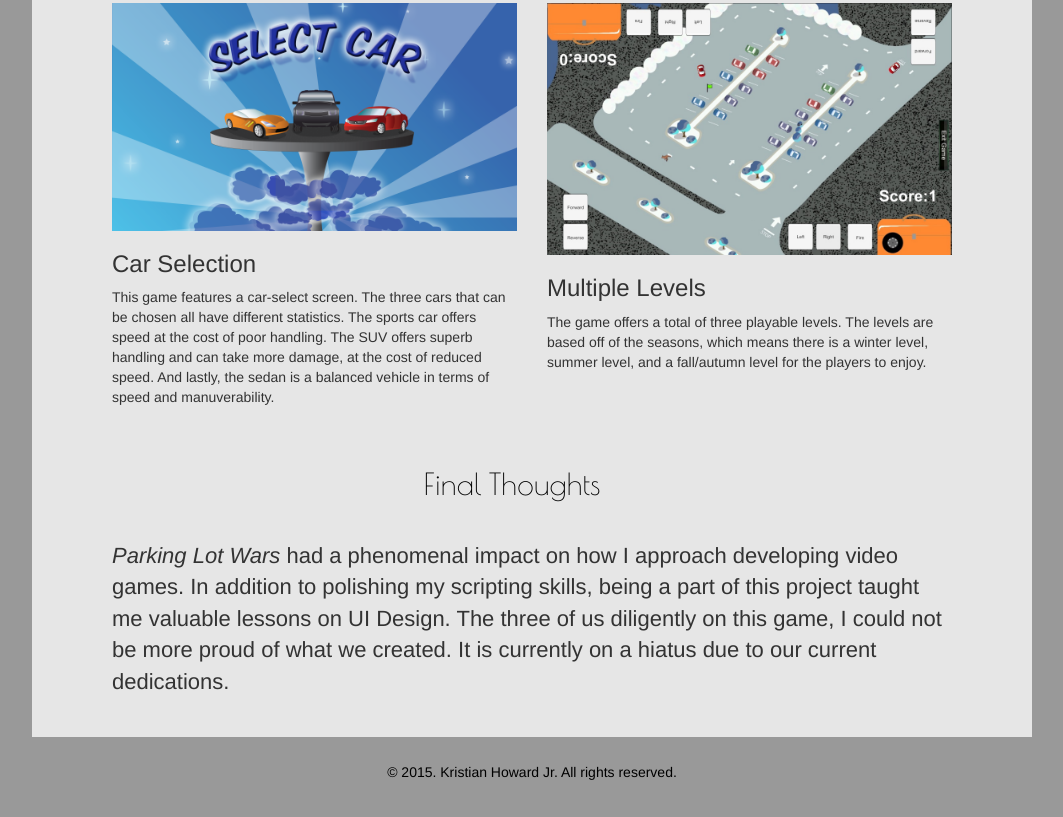
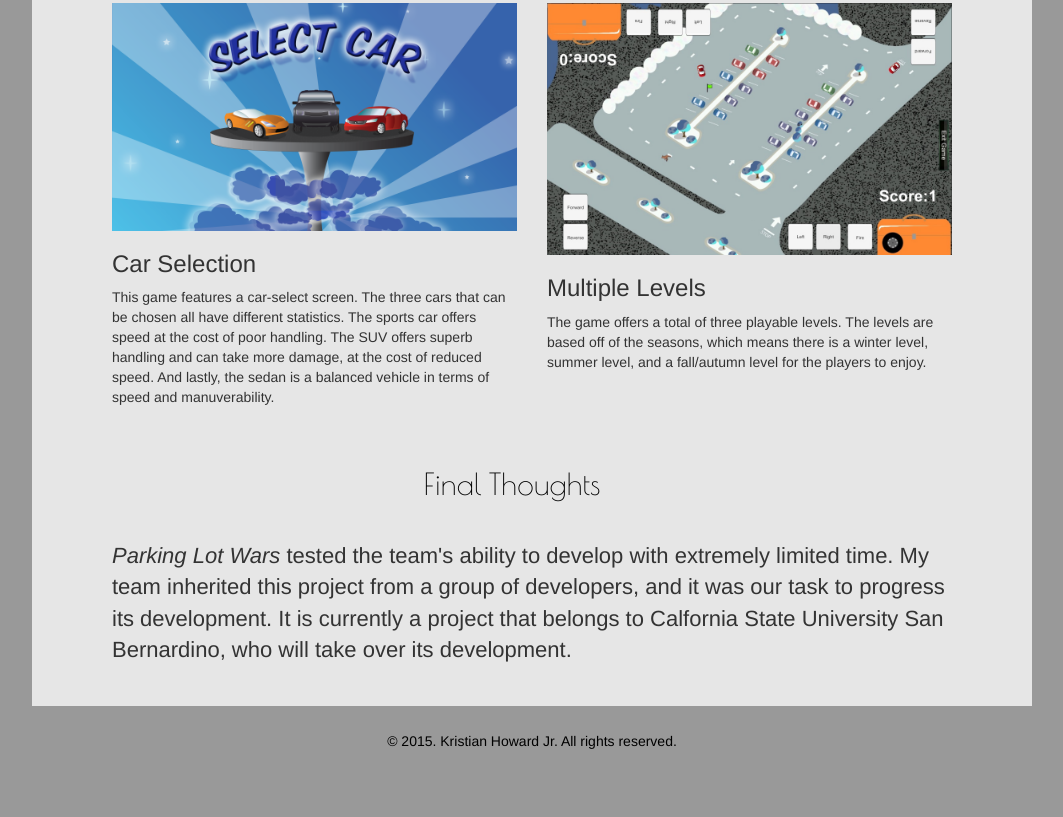
Before and after one commit to bbkkristian/kristianhoward.github.io, a plain HTML site: page parkingwars.html in a window 1280 px wide. Shown: the part 949-1766 px from the top of the page, without its empty margins (108-1171 px from the left). After the commit the page ends 1735 px from the top, so only its background shows below. Drawn offline with nearby package versions, Linux system fonts and the light colour scheme.

Commit message:
1.02
last minute changes

```diff
--- a/parkingwars.html
+++ b/parkingwars.html
@@ -67,7 +67,7 @@
         <div class ="row" style="padding: 0px 80px 0 80px;">
             <div class = "col-sm-12">
                 <h2>Final Thoughts</h2>
-                <p style="padding-bottom: 30px; font-size: 22px"><i>Parking Lot Wars</i> had a phenomenal impact on how I approach developing video games. In addition to polishing my scripting skills, being a part of this project taught me valuable lessons on UI Design. The three of us diligently on this game, I could not be more proud of what we created. It is currently on a hiatus due to our current dedications.</p>
+                <p style="padding-bottom: 30px; font-size: 22px"><i>Parking Lot Wars</i> tested the team's ability to develop with extremely limited time. My team inherited this project from a group of developers, and it was our task to progress its development. It is currently a project that belongs to Calfornia State University San Bernardino, who will take over its development.</p>
             </div>
         </div>
     </div>
```
